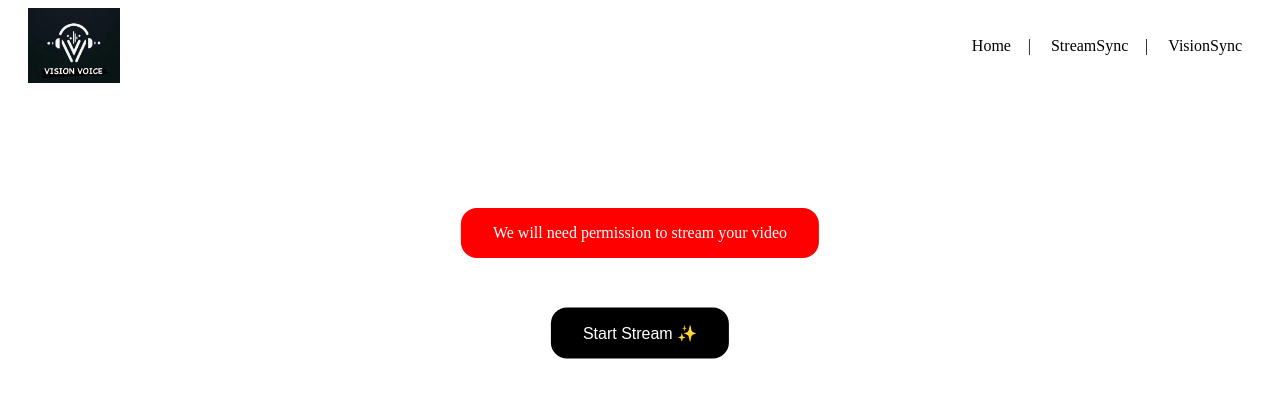
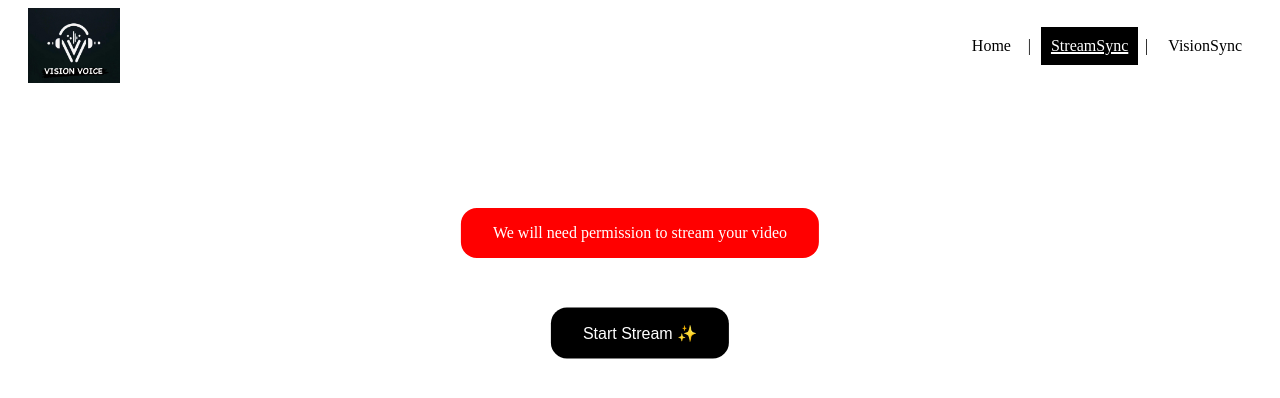
Before and after one commit to ShimantoBhowmik/VisionVoice, an Angular app in the folder frontend/: page /streamsync in a window 1280 px wide. Shown: the top 398 px of the page. Built offline with nearby package versions, Linux system fonts and the light colour scheme.

Commit message:
active ting highlight

```diff
--- a/frontend/src/app/app.component.html
+++ b/frontend/src/app/app.component.html
@@ -2,9 +2,9 @@
   <img src="../assets/logo.jpg" alt="Logo" class="logo" />
 
   <div class="nav-links">
-    <a [routerLink]="['/home']">Home</a>
-    <a [routerLink]="['/streamsync']">StreamSync</a>
-    <a [routerLink]="['/visionsync']">VisionSync</a>
+    <a [routerLink]="['/home']" routerLinkActive="active">Home</a>
+    <a [routerLink]="['/streamsync']" routerLinkActive="active">StreamSync</a>
+    <a [routerLink]="['/visionsync']" routerLinkActive="active">VisionSync</a>
   </div>
 </nav>
 
--- a/frontend/src/app/app.component.scss
+++ b/frontend/src/app/app.component.scss
@@ -25,9 +25,17 @@
 .nav-links a:not(:last-child) {
   position: relative;
   &::after {
-    content: ' | ';
+    content: " | ";
     position: absolute;
     right: -10px;
     color: black;
   }
 }
+
+a.active {
+  text-decoration: underline !important;
+  text-decoration-color: #fff !important;
+  text-decoration-thickness: 2px !important;
+  background-color: #000 !important;
+  color: #fff !important;
+}
```
Lines whose indentation alone changed are shown as unchanged.
